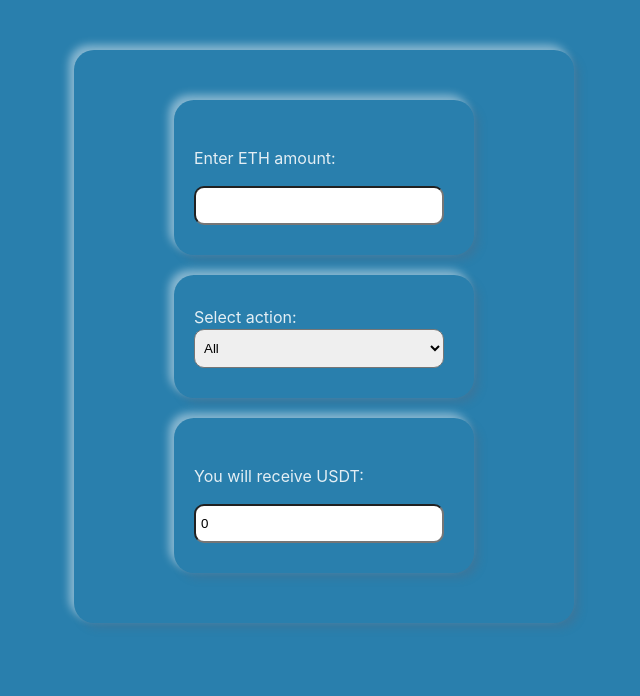
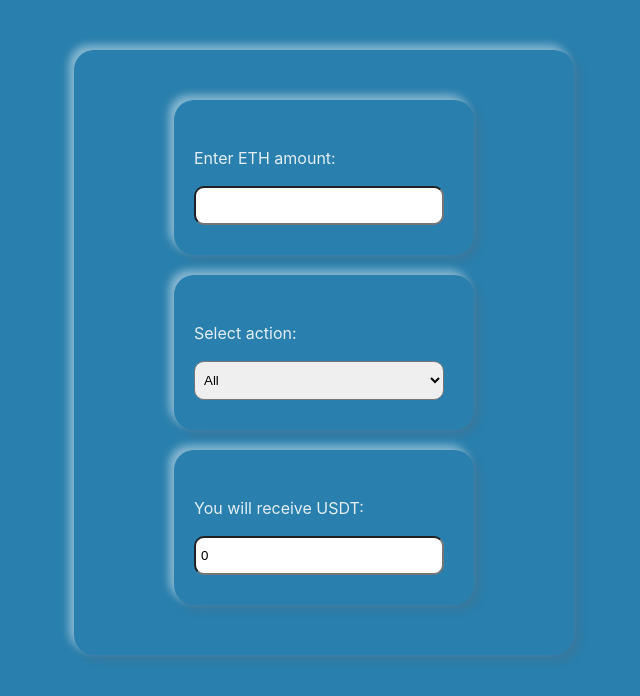
Before and after one commit to Tasha852209/blackbot-react-wite-ts, a React (Vite) app: page / in a window 1280 px wide. Shown: the top 696 px of the page, without its empty margins (316-956 px from the left). Built offline with nearby package versions, Linux system fonts and the light colour scheme; no server answers.

Commit message:
Update ActionSelector.tsx

```diff
--- a/src/components/ActionSelector/ActionSelector.tsx
+++ b/src/components/ActionSelector/ActionSelector.tsx
@@ -13,12 +13,14 @@ const ActionSelector: React.FC<ActionSelectorProps> = ({ onActionChange }) => {
 
   return (
     <StyledInputContainer>
-      <label>Select action:</label>
-      <select onChange={handleActionChange}>
-        <option value="Select action">All</option>
-        <option value="Buy">Buy</option>
-        <option value="Sell">Sell</option>
-      </select>
+      <label>
+        <p>Select action:</p>
+        <select onChange={handleActionChange}>
+          <option value="Select action">All</option>
+          <option value="Buy">Buy</option>
+          <option value="Sell">Sell</option>
+        </select>
+      </label>
     </StyledInputContainer>
   );
 };
```
